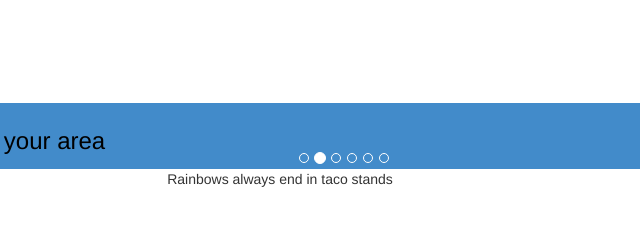
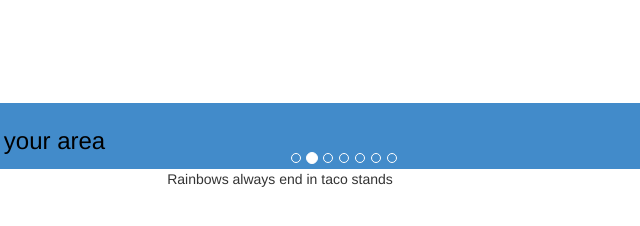
Before and after one commit to jtcotton63/CS201-Lab04Creative_REV00, a plain HTML site: page index.html in a window 1280 px wide. Shown: the full height of the page, 296-936 px from the left. Drawn offline with nearby package versions, Linux system fonts and the light colour scheme.

Commit message:
Forgot to add last carousel item

```diff
--- a/index.html
+++ b/index.html
@@ -68,6 +68,7 @@
 		    <li data-target="#myCarousel" data-slide-to="3"></li>
 		    <li data-target="#myCarousel" data-slide-to="4"></li>
 		    <li data-target="#myCarousel" data-slide-to="5"></li>
+		    <li data-target="#myCarousel" data-slide-to="6"></li>
 		  </ol>
 
 		  <!-- Wrapper for slides -->
```
